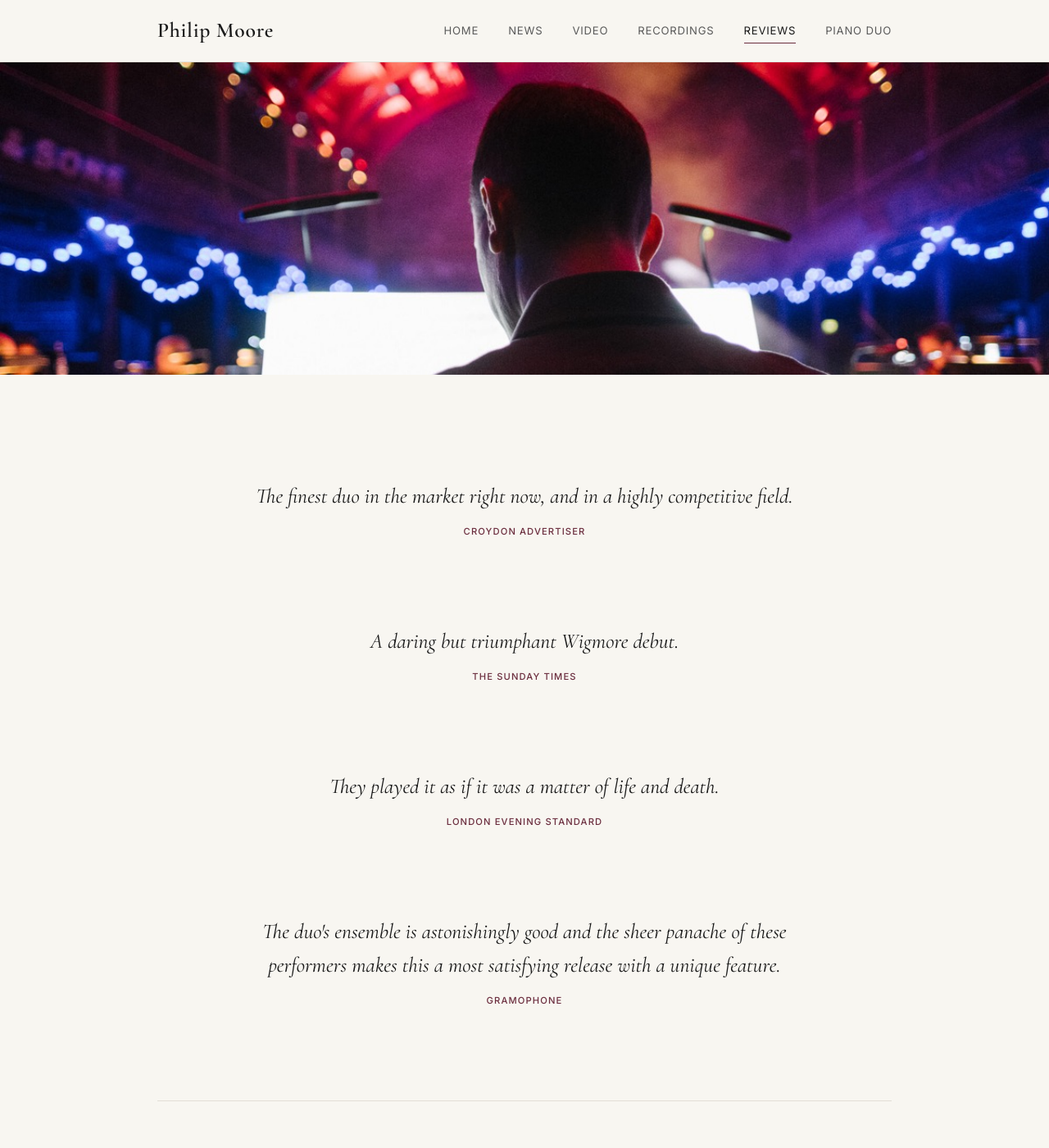
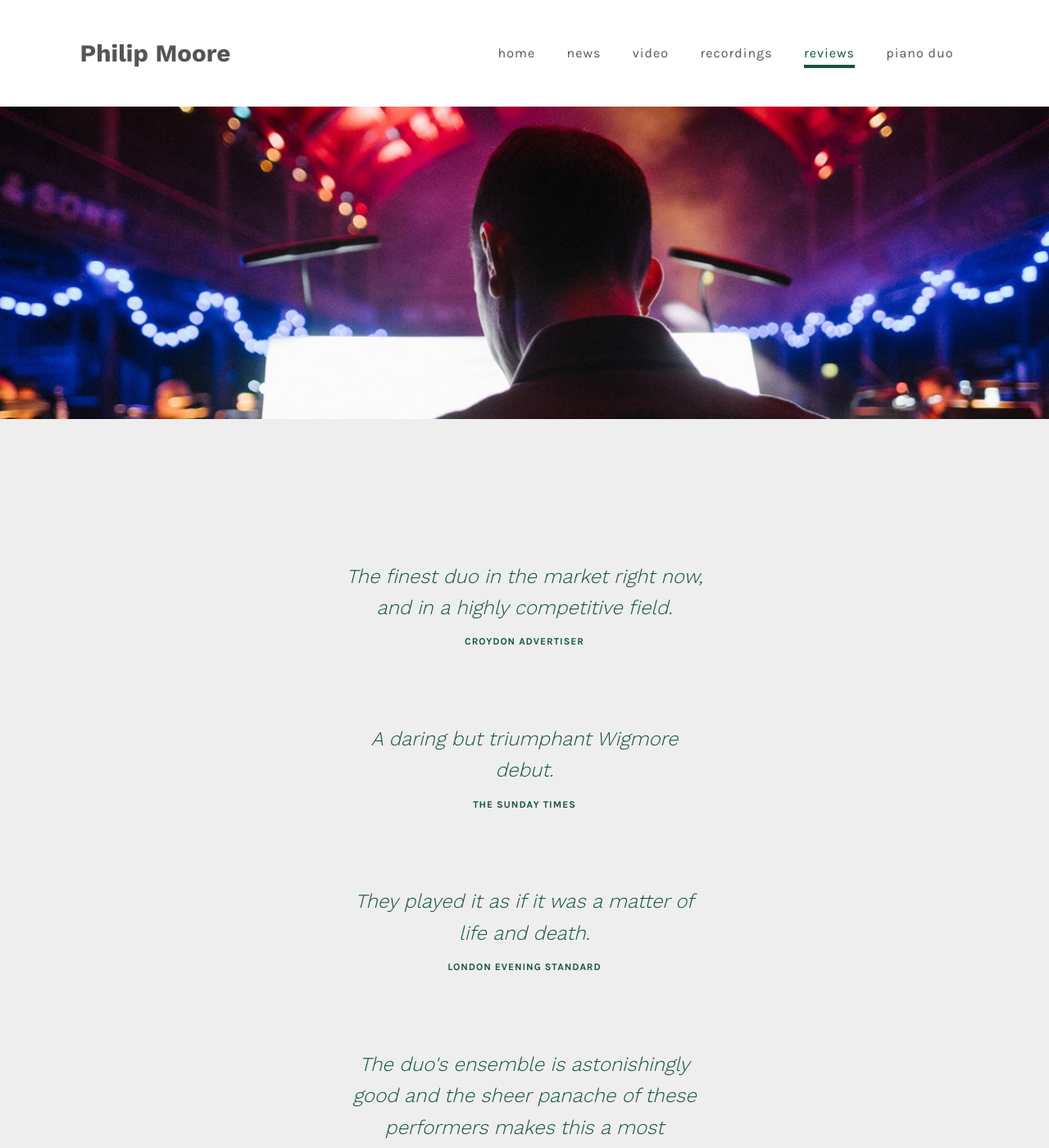
Before and after one commit to petemoore/philipmoorepianist.co.uk, a Jekyll site: the page built from reviews.md, in a window 1280 px wide and 1400 px high. Shown: the whole window at 82% size. Built offline with Jekyll 4.4.1, drawn with Linux system fonts in a browser that asks for light colours.

Commit message:
Match CSS styles to original WordPress site (Go theme, welcoming style)
Sourced exact values from the live WordPress site via SSH:
- Fonts: Work Sans (headings, weight 300) + Karla (body) — matching go-fonts
- Colors: teal primary #165144, secondary #01332e, bg #eeeeee, header white
- Nav/title color: #555555, lowercase text-transform, 1px letter-spacing
- Type scale: ratio 1.235 (h1: 3.549rem, h2: 2.874rem, h3: 2.327rem, h4: 1.884rem)
- Content max-width: 42rem, viewport-basis: 657
- Heading line-height: 1.35, body line-height: 1.8
- Border-radius: 3px (welcoming style), links underlined

Co-Authored-By: Claude Opus 4.6 (1M context) <noreply@anthropic.com>

```diff
--- a/_layouts/default.html
+++ b/_layouts/default.html
@@ -14,7 +14,7 @@
   <link rel="icon" href="{{ '/favicon.svg' | relative_url }}" type="image/svg+xml">
   <link rel="preconnect" href="https://fonts.googleapis.com">
   <link rel="preconnect" href="https://fonts.gstatic.com" crossorigin>
-  <link href="https://fonts.googleapis.com/css2?family=Cormorant+Garamond:ital,wght@0,400;0,600;1,400;1,600&family=Inter:wght@300;400;500&display=swap" rel="stylesheet">
+  <link href="https://fonts.googleapis.com/css?family=Work+Sans:300,700|Karla:400,400i,700&subset=latin,latin-ext&display=swap" rel="stylesheet">
   <link rel="stylesheet" href="{{ '/assets/css/style.css' | relative_url }}">
 </head>
 <body>
--- a/assets/css/style.css
+++ b/assets/css/style.css
@@ -2,19 +2,33 @@
 *, *::before, *::after { box-sizing: border-box; margin: 0; padding: 0; }
 
 :root {
-  --color-bg: #f8f6f1;
-  --color-text: #1a1a1a;
-  --color-text-light: #5a5a5a;
-  --color-accent: #6b2d3e;
-  --color-accent-gold: #8b7340;
-  --color-border: #e2ded6;
+  /* Colors from WordPress customizer */
+  --color-bg: #eeeeee;
+  --color-text: #165144;
+  --color-text-light: #555555;
+  --color-primary: #165144;
+  --color-secondary: #01332e;
+  --color-tertiary: #c9c9c9;
+  --color-border: #c9c9c9;
   --color-white: #ffffff;
-  --color-cream: #f3f0e8;
-  --font-serif: 'Cormorant Garamond', Georgia, serif;
-  --font-sans: 'Inter', 'Helvetica Neue', -apple-system, sans-serif;
-  --max-width: 960px;
-  --header-height: 76px;
+
+  /* Fonts matching Go theme "welcoming" design style */
+  --font-body: 'Karla', sans-serif;
+  --font-heading: 'Work Sans', sans-serif;
+
+  /* Layout — Go theme welcoming style with viewport-basis 657 */
+  --max-width: 42rem;
+  --max-width-wide: 82rem;
+  --viewport-basis: 657;
   --transition-speed: 0.3s;
+
+  /* Type scale — ratio 1.235 from welcoming style */
+  --type-scale-1: 1.235rem;
+  --type-scale-2: 1.525rem;
+  --type-scale-3: 1.884rem;
+  --type-scale-4: 2.327rem;
+  --type-scale-5: 2.874rem;
+  --type-scale-6: 3.549rem;
 }
 
 html { font-size: 16px; scroll-behavior: smooth; }
@@ -30,11 +44,12 @@ main {
 }
 
 body {
-  font-family: var(--font-sans);
-  font-weight: 300;
+  font-family: var(--font-body);
+  font-weight: 400;
   color: var(--color-text);
   background: var(--color-bg);
   line-height: 1.8;
+  font-size: 1rem;
   -webkit-font-smoothing: antialiased;
   -moz-osx-font-smoothing: grayscale;
 }
@@ -68,77 +83,79 @@ body {
 .news-entry:nth-child(10) { animation-delay: 0.5s; }
 
 /* ===== Header ===== */
+/* Go theme header-2 variant: sticky, white background */
 .site-header {
   position: sticky;
   top: 0;
   z-index: 100;
-  background: rgba(248, 246, 241, 0.95);
-  backdrop-filter: blur(12px);
-  -webkit-backdrop-filter: blur(12px);
-  border-bottom: 1px solid var(--color-border);
-  height: var(--header-height);
+  background: var(--color-white);
+  border-bottom: none;
+  padding: calc(25 / var(--viewport-basis) * 100vw) 0;
 }
 
 .header-inner {
-  max-width: var(--max-width);
+  max-width: var(--max-width-wide);
   margin: 0 auto;
-  padding: 0 2rem;
-  height: 100%;
+  padding: 0 calc(50 / var(--viewport-basis) * 100vw);
   display: flex;
   align-items: center;
   justify-content: space-between;
 }
 
 .site-title {
-  font-family: var(--font-serif);
-  font-size: 1.6rem;
+  font-family: var(--font-heading);
+  font-size: 1.85rem;
   font-weight: 600;
-  color: var(--color-text);
+  color: var(--color-text-light);
   text-decoration: none;
-  letter-spacing: 0.03em;
+  letter-spacing: 0;
+  line-height: 1.1;
   transition: color var(--transition-speed);
 }
 
 .site-title:hover {
-  color: var(--color-accent);
+  color: var(--color-primary);
 }
 
 .site-nav {
   display: flex;
-  gap: 2.25rem;
+  gap: 0;
 }
 
 .site-nav a {
-  font-size: 0.82rem;
+  font-family: var(--font-body);
+  font-size: 1rem;
   font-weight: 400;
   color: var(--color-text-light);
   text-decoration: none;
-  letter-spacing: 0.06em;
-  text-transform: uppercase;
+  text-transform: lowercase;
+  letter-spacing: 1px;
+  padding: 0 1.5vw;
   transition: color var(--transition-speed);
   position: relative;
 }
 
 .site-nav a:hover,
 .site-nav a.active {
-  color: var(--color-text);
+  color: var(--color-primary);
 }
 
+/* Underline on hover — matches welcoming style */
 .site-nav a::after {
   content: '';
   position: absolute;
-  bottom: -4px;
-  left: 0;
-  right: 0;
-  height: 1.5px;
-  background: var(--color-accent);
-  transform: scaleX(0);
-  transition: transform var(--transition-speed) ease;
+  bottom: -0.2rem;
+  left: 1.5vw;
+  right: 1.5vw;
+  height: 0.2rem;
+  background: var(--color-primary);
+  opacity: 0;
+  transition: opacity 0.1s ease-in-out;
 }
 
 .site-nav a:hover::after,
 .site-nav a.active::after {
-  transform: scaleX(1);
+  opacity: 1;
 }
 
 /* Mobile menu toggle */
@@ -164,7 +181,7 @@ body {
 main {
   max-width: var(--max-width);
   margin: 0 auto;
-  padding: 3.5rem 2rem 5rem;
+  padding: calc(15 / var(--viewport-basis) * 100vw * 4) calc(50 / var(--viewport-basis) * 100vw);
 }
 
 /* Prevent content images from overflowing, but not hero banners */
@@ -177,8 +194,8 @@ main img {
 .hero-banner {
   width: 100vw;
   margin-left: calc(-50vw + 50%);
-  margin-top: -3.5rem;
-  margin-bottom: 3.5rem;
+  margin-top: calc(-15 / var(--viewport-basis) * 100vw * 4);
+  margin-bottom: calc(15 / var(--viewport-basis) * 100vw * 4);
 }
 
 .hero-banner img {
@@ -189,33 +206,33 @@ main img {
 }
 
 /* ===== Typography ===== */
+/* Go theme welcoming style: weight 300, line-height 1.35 */
 h1, h2, h3, h4 {
-  font-family: var(--font-serif);
-  font-weight: 600;
-  line-height: 1.25;
+  font-family: var(--font-heading);
+  font-weight: 300;
+  line-height: 1.35;
+  color: var(--color-text);
+  margin-bottom: 1.75rem;
 }
 
 h1 {
-  font-size: 3rem;
-  margin-bottom: 1.75rem;
-  letter-spacing: -0.01em;
+  font-size: var(--type-scale-6);
 }
 
 h2 {
-  font-size: 2.1rem;
-  margin: 3rem 0 1.25rem;
-  color: var(--color-text);
+  font-size: var(--type-scale-5);
+  margin-top: 2.5rem;
 }
 
 h3 {
-  font-size: 1.5rem;
-  margin: 2.5rem 0 1rem;
+  font-size: var(--type-scale-4);
+  margin-top: 2rem;
 }
 
 h4 {
-  font-size: 1.2rem;
-  margin: 2rem 0 0.6rem;
-  color: var(--color-accent);
+  font-size: var(--type-scale-3);
+  margin-top: 1.75rem;
+  color: var(--color-primary);
 }
 
 p {
@@ -223,29 +240,29 @@ p {
 }
 
 a {
-  color: var(--color-accent);
-  text-decoration: none;
+  color: var(--color-primary);
+  text-decoration: underline;
   transition: color var(--transition-speed);
 }
 
 a:hover {
-  color: var(--color-accent-gold);
+  color: var(--color-secondary);
 }
 
 em { font-style: italic; }
-strong { font-weight: 500; }
+strong { font-weight: 700; }
 
 /* ===== Biography / Home ===== */
 .bio-text {
   font-size: 1rem;
-  max-width: 720px;
-  line-height: 1.9;
+  max-width: var(--max-width);
+  line-height: 1.8;
 }
 
-.bio-text p { margin-bottom: 1.4rem; }
+.bio-text p { margin-bottom: 1.2rem; }
 
 .bio-portrait {
-  margin: 3.5rem 0;
+  margin: 3rem 0;
 }
 
 .bio-portrait img {
@@ -256,67 +273,65 @@ strong { font-weight: 500; }
 
 /* ===== Reviews ===== */
 .featured-reviews {
-  margin-bottom: 4rem;
-  padding: 2.5rem 0;
+  margin-bottom: 3.5rem;
+  padding: 2rem 0;
   border-bottom: 1px solid var(--color-border);
 }
 
 .featured-reviews .review {
   border-left: none;
   text-align: center;
-  padding: 2rem 1rem;
+  padding: 1.5rem 1rem;
   margin-bottom: 2rem;
 }
 
 .featured-reviews .review-quote {
-  font-size: 1.6rem;
+  font-size: 1.5em;
   line-height: 1.6;
-  max-width: 680px;
+  max-width: 600px;
   margin: 0 auto 0.75rem;
 }
 
 .featured-reviews .review-source {
-  font-size: 0.7rem;
+  font-size: 0.75rem;
   margin-top: 0.5rem;
 }
 
 .reviews-subcategory {
-  margin-top: 3rem;
-  padding-top: 2rem;
+  margin-top: 2.5rem;
+  padding-top: 1.75rem;
   border-top: 1px solid var(--color-border);
-  font-size: 1.4rem;
-  letter-spacing: 0.03em;
-  color: var(--color-accent);
+  font-size: var(--type-scale-2);
+  color: var(--color-primary);
 }
 
 .reviews-section {
-  margin-bottom: 4rem;
+  margin-bottom: 3.5rem;
 }
 
 .review {
-  margin-bottom: 2.5rem;
-  padding: 1.75rem 0 1.75rem 2rem;
-  border-left: 3px solid var(--color-accent);
+  margin-bottom: 2rem;
+  padding: 1.5rem 0 1.5rem 1.75rem;
+  border-left: 3px solid var(--color-primary);
   transition: border-color var(--transition-speed);
 }
 
 .review:hover {
-  border-left-color: var(--color-accent-gold);
+  border-left-color: var(--color-secondary);
 }
 
 .review-source {
-  font-weight: 500;
+  font-weight: 700;
   font-size: 0.75rem;
-  letter-spacing: 0.1em;
+  letter-spacing: 0.08em;
   text-transform: uppercase;
-  color: var(--color-accent);
+  color: var(--color-primary);
   margin-bottom: 0.5rem;
-  font-variant: small-caps;
 }
 
 .review-quote {
-  font-family: var(--font-serif);
-  font-size: 1.25rem;
+  font-family: var(--font-heading);
+  font-size: var(--type-scale-1);
   font-style: italic;
   line-height: 1.7;
   color: var(--color-text);
@@ -325,15 +340,15 @@ strong { font-weight: 500; }
 /* ===== News Gallery ===== */
 .news-grid {
   display: grid;
-  grid-template-columns: repeat(auto-fill, minmax(300px, 1fr));
-  gap: 2rem;
-  margin-top: 2rem;
+  grid-template-columns: repeat(auto-fill, minmax(280px, 1fr));
+  gap: 1.5rem;
+  margin-top: 1.5rem;
 }
 
 .news-entry {
   margin-bottom: 0;
   background: var(--color-white);
-  border-radius: 6px;
+  border-radius: 3px;
   overflow: hidden;
   border: 1px solid var(--color-border);
   transition: transform var(--transition-speed) ease, box-shadow var(--transition-speed) ease;
@@ -355,18 +370,18 @@ strong { font-weight: 500; }
   font-size: 0.9rem;
   color: var(--color-text-light);
   line-height: 1.6;
-  padding: 1.25rem 1.5rem;
+  padding: 1rem 1.25rem;
 }
 
 .news-entry .caption strong {
   color: var(--color-text);
   display: block;
-  margin-bottom: 0.3rem;
+  margin-bottom: 0.25rem;
 }
 
 /* ===== Video ===== */
 .video-section {
-  margin-bottom: 3.5rem;
+  margin-bottom: 3rem;
 }
 
 .video-embed {
@@ -376,7 +391,7 @@ strong { font-weight: 500; }
   overflow: hidden;
   margin-bottom: 1rem;
   background: #000;
-  border-radius: 8px;
+  border-radius: 3px;
 }
 
 .video-embed iframe,
@@ -386,11 +401,11 @@ strong { font-weight: 500; }
   left: 0;
   width: 100%;
   height: 100%;
-  border-radius: 8px;
+  border-radius: 3px;
 }
 
 .video-caption {
-  font-size: 0.9rem;
+  font-size: 0.85rem;
   color: var(--color-text-light);
   margin-bottom: 2rem;
 }
@@ -405,7 +420,7 @@ strong { font-weight: 500; }
 
 .video-card {
   cursor: pointer;
-  border-radius: 8px;
+  border-radius: 3px;
   overflow: hidden;
   background: var(--color-white);
   border: 1px solid var(--color-border);
@@ -533,7 +548,7 @@ a.video-card-link {
   padding-bottom: 56.25%;
   height: 0;
   background: #000;
-  border-radius: 8px;
+  border-radius: 3px;
   overflow: hidden;
 }
 
@@ -576,21 +591,21 @@ main > img {
   max-width: 100%;
   height: auto;
   display: block;
-  margin: 2.5rem 0;
+  margin: 2rem 0;
 }
 
 .full-width-image {
   width: 100%;
   height: auto;
   display: block;
-  margin: 2.5rem 0;
+  margin: 2rem 0;
 }
 
 .inline-image {
   max-width: 100%;
   height: auto;
   display: block;
-  margin: 2rem 0;
+  margin: 1.5rem 0;
 }
 
 /* Two-column image layout */
@@ -598,7 +613,7 @@ main > img {
   display: grid;
   grid-template-columns: 1fr 1fr;
   gap: 1.25rem;
-  margin: 2.5rem 0;
+  margin: 2rem 0;
 }
 
 .image-pair img {
@@ -611,25 +626,24 @@ main > img {
 .photo-credit {
   font-size: 0.75rem;
   color: var(--color-text-light);
-  margin-top: -1.5rem;
-  margin-bottom: 2rem;
+  margin-top: -1rem;
+  margin-bottom: 1.5rem;
   font-style: italic;
   opacity: 0.7;
 }
 
 /* ===== Footer ===== */
 .site-footer {
-  border-top: 1px solid var(--color-border);
-  padding: 3rem 2rem;
+  border-top: none;
+  padding: 2.5rem 2rem;
   text-align: center;
-  color: var(--color-text-light);
-  font-size: 0.82rem;
-  letter-spacing: 0.02em;
-  background: var(--color-cream);
+  color: var(--color-text);
+  font-size: 0.85rem;
+  background: var(--color-bg);
 }
 
 .footer-inner {
-  max-width: var(--max-width);
+  max-width: var(--max-width-wide);
   margin: 0 auto;
 }
 
@@ -640,8 +654,6 @@ main > img {
 
 /* ===== Responsive ===== */
 @media (max-width: 768px) {
-  :root { --header-height: 60px; }
-
   .menu-toggle {
     display: flex;
   }
@@ -649,10 +661,10 @@ main > img {
   .site-nav {
     display: none;
     position: absolute;
-    top: var(--header-height);
+    top: 100%;
     left: 0;
     right: 0;
-    background: rgba(248, 246, 241, 0.98);
+    background: rgba(255, 255, 255, 0.98);
     backdrop-filter: blur(12px);
     -webkit-backdrop-filter: blur(12px);
     border-bottom: 1px solid var(--color-border);
@@ -665,12 +677,12 @@ main > img {
     display: flex;
   }
 
-  .site-title { font-size: 1.35rem; }
+  .site-title { font-size: 1.5rem; }
 
   main { padding: 2rem 1.25rem 3rem; }
 
-  h1 { font-size: 2.2rem; }
-  h2 { font-size: 1.6rem; }
+  h1 { font-size: var(--type-scale-4); }
+  h2 { font-size: var(--type-scale-3); }
 
   .hero-banner { margin-top: -2rem; }
 
@@ -683,11 +695,11 @@ main > img {
   }
 
   .site-nav a {
-    font-size: 0.95rem;
+    font-size: 1.75rem;
   }
 
   .review-quote {
-    font-size: 1.1rem;
+    font-size: 1rem;
   }
 
   .review {
@@ -697,11 +709,11 @@ main > img {
 
 @media (max-width: 480px) {
   main { padding: 1.5rem 1rem 2.5rem; }
-  .site-title { font-size: 1.15rem; }
+  .site-title { font-size: 1.25rem; }
 
-  h1 { font-size: 1.8rem; }
+  h1 { font-size: var(--type-scale-3); }
 
   .review-quote {
-    font-size: 1rem;
+    font-size: 0.95rem;
   }
 }
```
